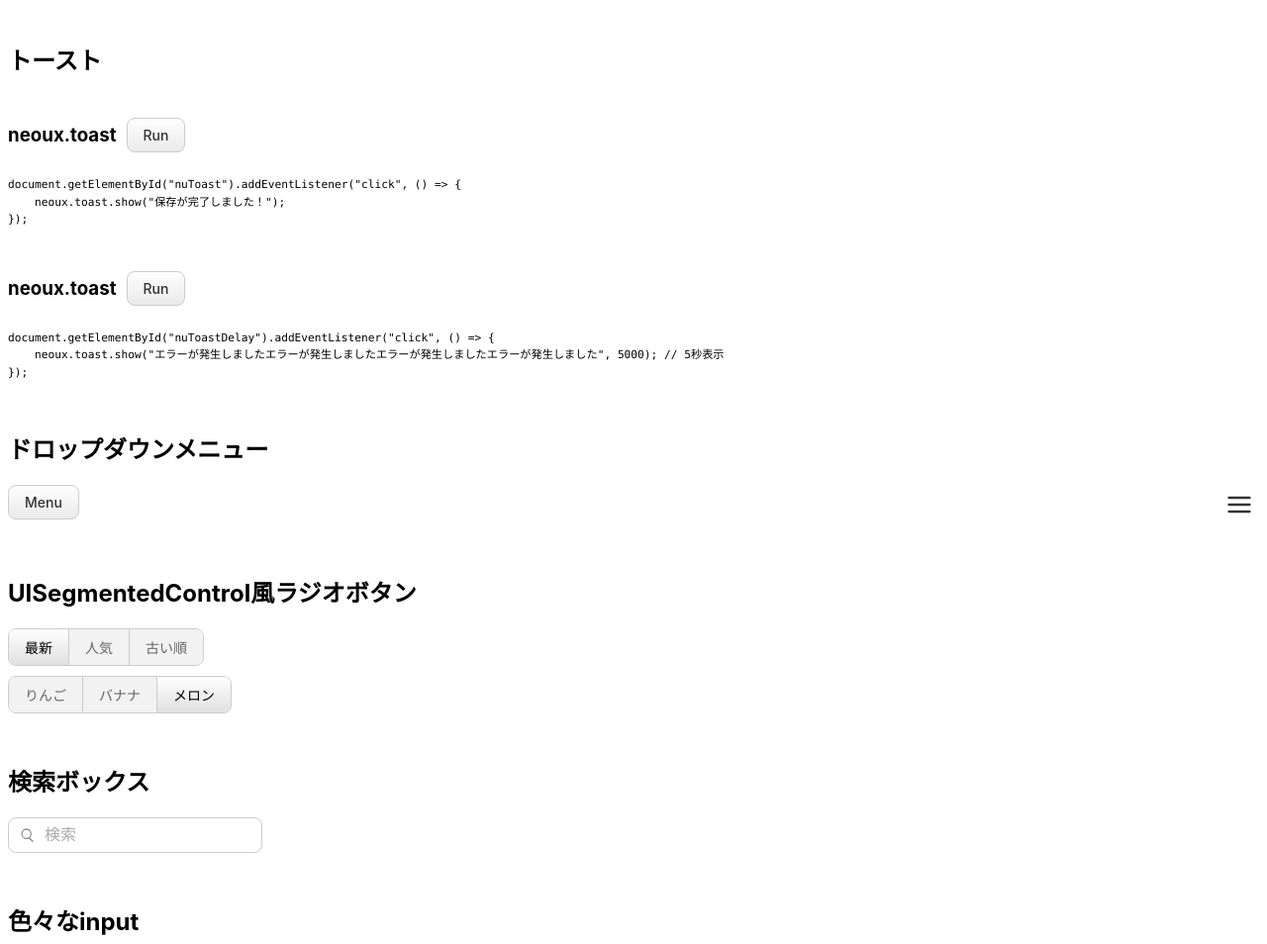
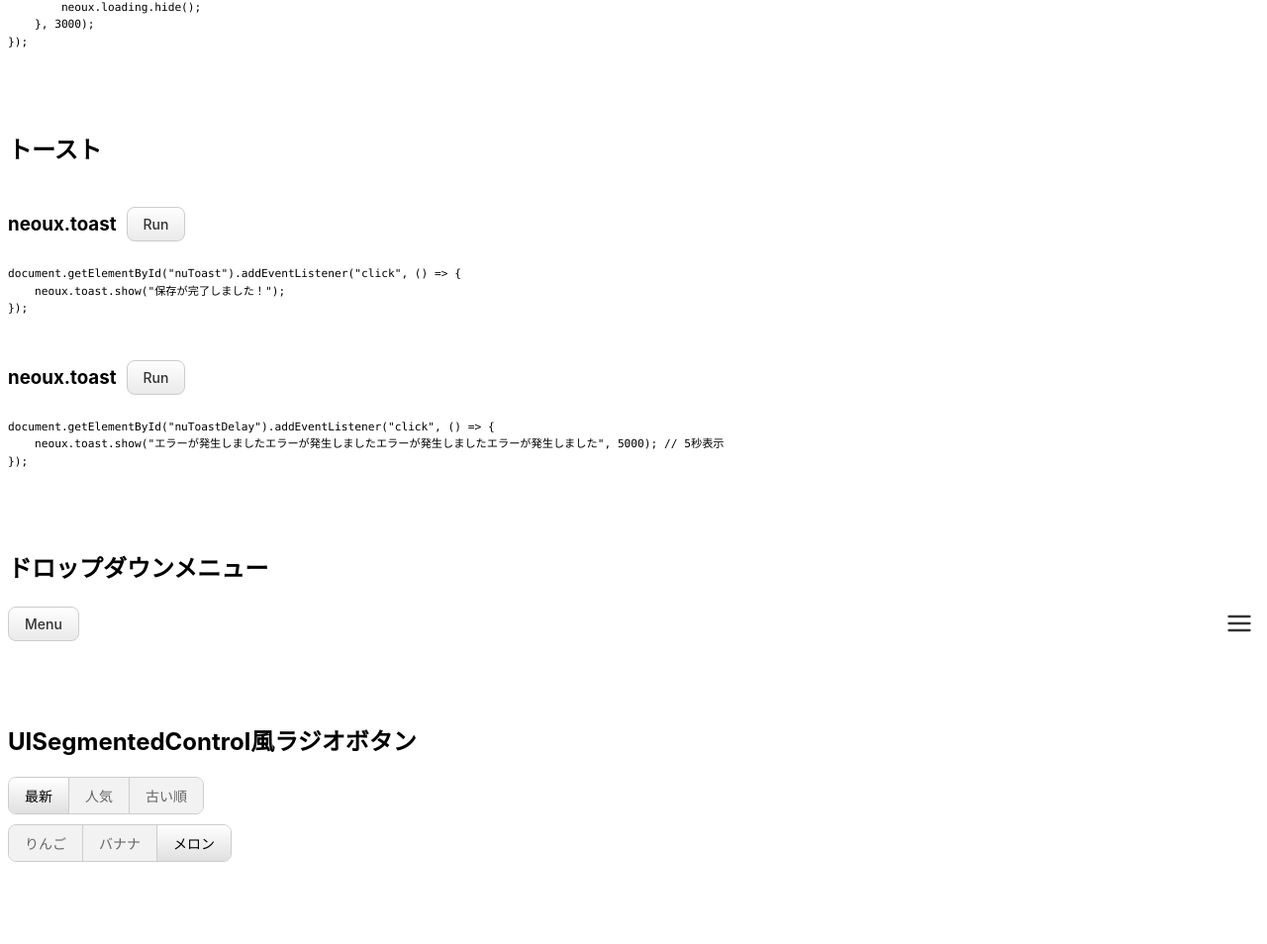
Before and after one commit to aragig/nu-js, a website: page index.html in a window 1280 px wide. Shown: the part 1138-2092 px from the top of the page at 99% size. Drawn offline with Linux system fonts and the light colour scheme.

Commit message:
CSS調整

```diff
--- a/css/neoux.scss
+++ b/css/neoux.scss
@@ -125,6 +125,11 @@ body {
 .mt30 { margin-top: 30px; }
 .mt40 { margin-top: 40px; }
 .mt50 { margin-top: 50px; }
+.mt60 { margin-top: 60px; }
+.mt70 { margin-top: 70px; }
+.mt80 { margin-top: 80px; }
+.mt90 { margin-top: 90px; }
+.mt100 { margin-top: 100px; }
 .wFull { width: 100%; }
 .gap5 { gap: 5px; }
 .gap10 { gap: 10px; }
@@ -146,6 +151,7 @@ body {
     display: flex;
     flex-direction: row;
     justify-content: space-between;
+    align-items: center;
 }
 
 
--- a/index.html
+++ b/index.html
@@ -10,7 +10,7 @@
 <body>
 <h1>neoux.js</h1>
 <form id="nuForm">
-    <h2 class="mt50">アラート</h2>
+    <h2 class="mt80">アラート</h2>
     <div class="nuFlexRow gap10 mt30">
         <h3>neoux.alert</h3>
         <button id="nuAlert" class="nuButton" type="button">Run</button>
@@ -56,7 +56,7 @@ document.getElementById("nuSheet").addEventListener("click", () => {
 </pre>
 
 
-    <h2 class="mt50">ローディングインジケータ</h2>
+    <h2 class="mt80">ローディングインジケータ</h2>
     <div class="nuFlexRow gap10 mt30">
         <h3>neoux.loading</h3>
         <button id="nuLoading" class="nuButton" type="button">Run</button>
@@ -73,7 +73,7 @@ document.getElementById("nuLoading").addEventListener("click", () => {
 </pre>
 
 
-    <h2 class="mt50">トースト</h2>
+    <h2 class="mt80">トースト</h2>
     <div class="nuFlexRow gap10 mt30">
         <h3>neoux.toast</h3>
         <button id="nuToast" class="nuButton" type="button">Run</button>
@@ -95,24 +95,24 @@ document.getElementById("nuToastDelay").addEventListener("click", () => {
 </pre>
 
 
-    <h2 class="mt50">ドロップダウンメニュー</h2>
-    <div style="display:flex; justify-content:space-between;">
+    <h2 class="mt80">ドロップダウンメニュー</h2>
+    <div class="nuFlexSpread">
         <button id="dropdownBtn" class="nuButton" type="button">Menu</button>
         <button id="dropdownBtnLeft" class="nuMenuButton" type="button"></button>
     </div>
 
-    <h2 class="mt50">UISegmentedControl風ラジオボタン</h2>
+    <h2 class="mt80">UISegmentedControl風ラジオボタン</h2>
     <div class="nuFlexColumn gap10">
         <div id="sortSegmentArea"></div>
         <div id="fruitsSegmentArea"></div>
     </div>
 
-    <h2 class="mt50">検索ボックス</h2>
+    <h2 class="mt80">検索ボックス</h2>
     <div id="searchArea"></div>
 
 
 
-    <h2 class="mt50">色々なinput</h2>
+    <h2 class="mt80">色々なinput</h2>
     <div class="nuFlexColumn gap20">
         <div>
             <input id="formName" name="name" type="text" class="nuInput" placeholder="お名前を入力してください" autocomplete="on" />
```
Also changed, not shown: css/neoux.css, 1 other file.
